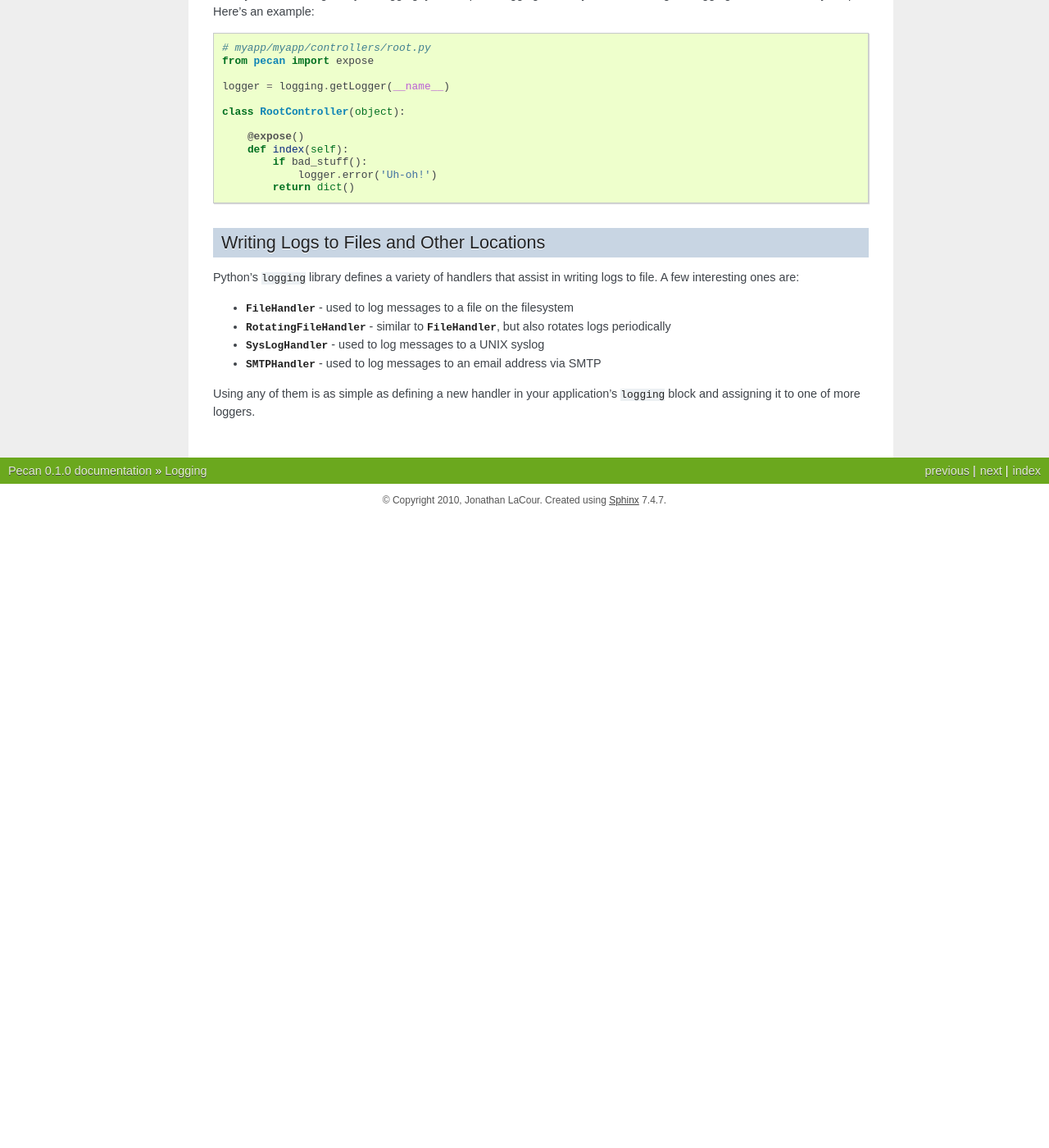
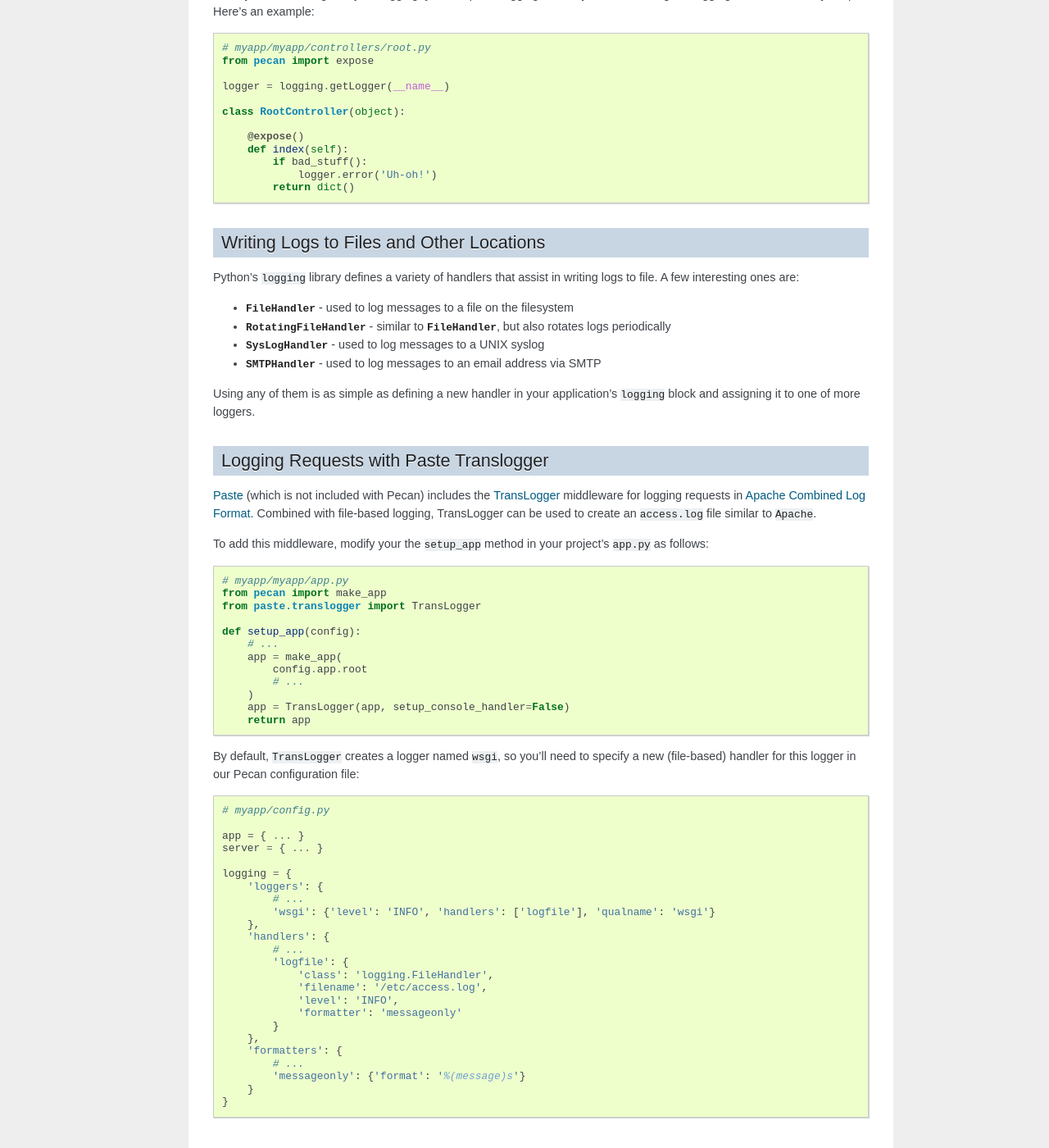
Before and after one commit to stackforge/pecan, a Sphinx documentation site: the page built from docs/source/logging.rst, in a window 1280 px wide and 1400 px high, scrolled down 1039 px. Shown: the whole window at 82% size. Built offline with Sphinx 7.4.7, drawn with Linux system fonts in a browser that asks for light colours; before the commit the page ends 1669 px from its top, so only the background shows below that; some of the changed text lies outside the part shown.

Commit message:
More configuration changes.

```diff
--- a/docs/source/logging.rst
+++ b/docs/source/logging.rst
@@ -104,3 +104,57 @@ writing logs to file.  A few interesting ones are:
 
 Using any of them is as simple as defining a new handler in your
 application's ``logging`` block and assigning it to one of more loggers.
+
+Logging Requests with Paste Translogger
+---------------------------------------
+`Paste <http://pythonpaste.org/>`_ (which is not included with Pecan) includes
+the `TransLogger <http://pythonpaste.org/modules/translogger.html>`_ middleware
+for logging requests in `Apache Combined Log Format
+<http://httpd.apache.org/docs/2.2/logs.html#combined>`_. Combined with
+file-based logging, TransLogger can be used to create an ``access.log`` file
+similar to ``Apache``.
+
+To add this middleware, modify your the ``setup_app`` method in your
+project's ``app.py`` as follows::
+
+    # myapp/myapp/app.py
+    from pecan import make_app
+    from paste.translogger import TransLogger
+
+    def setup_app(config):
+        # ...
+        app = make_app(
+            config.app.root
+            # ...
+        )
+        app = TransLogger(app, setup_console_handler=False)
+        return app
+
+By default, ``TransLogger`` creates a logger named ``wsgi``, so you'll need to
+specify a new (file-based) handler for this logger in our Pecan configuration
+file::
+
+    # myapp/config.py
+
+    app = { ... }
+    server = { ... }
+
+    logging = {
+        'loggers': {
+            # ...
+            'wsgi': {'level': 'INFO', 'handlers': ['logfile'], 'qualname': 'wsgi'}
+        },
+        'handlers': {
+            # ...
+            'logfile': {
+                'class': 'logging.FileHandler',
+                'filename': '/etc/access.log',
+                'level': 'INFO',
+                'formatter': 'messageonly'
+            }
+        },
+        'formatters': {
+            # ...
+            'messageonly': {'format': '%(message)s'}
+        }
+    }
```
Also changed, not shown: docs/source/development.rst (+5 -9 lines), docs/source/debug-middleware-1.png, docs/source/debug-middleware-2.png.
